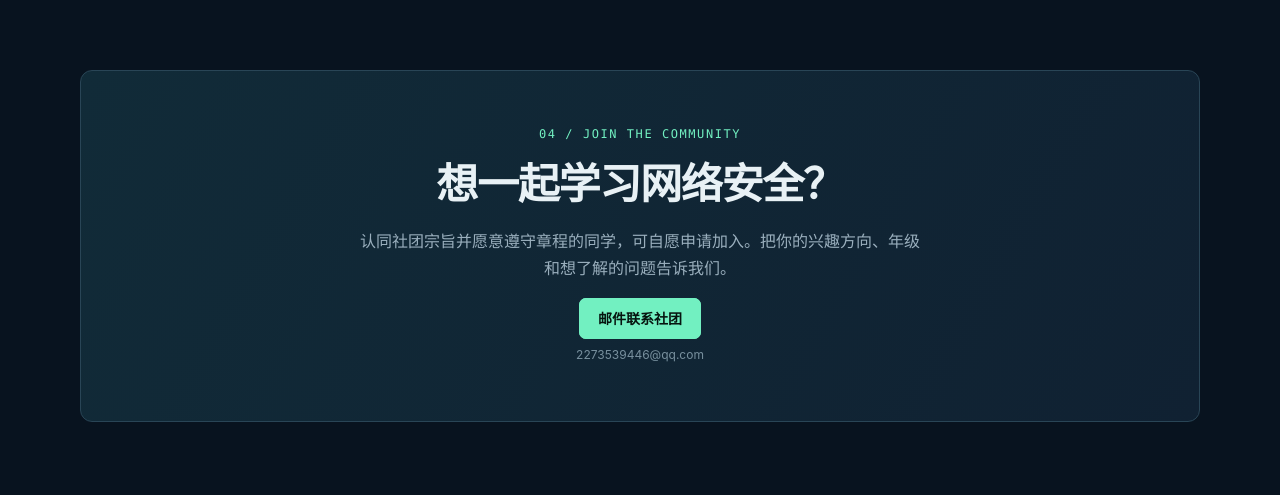
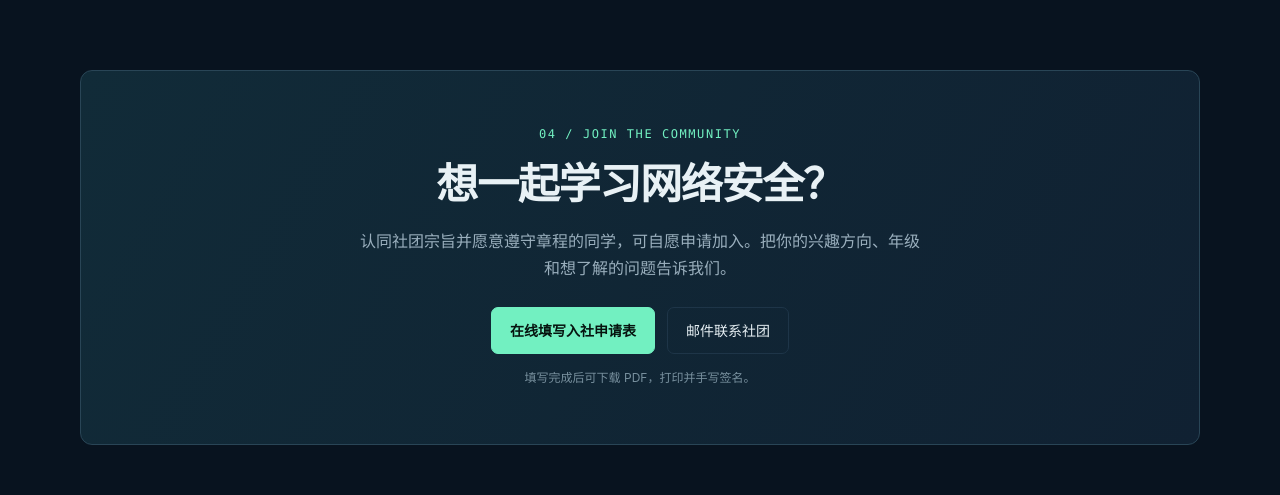
Before and after one commit to hackerqiuhanyijian/tianshan-sec, a plain HTML site: page index.html in a window 1280 px wide. Shown: the part 2214-2709 px from the top of the page. Drawn offline with Linux system fonts and the light colour scheme.

Commit message:
修改了加入我们，增加了社团申请表小程序链接

```diff
--- a/index.html
+++ b/index.html
@@ -36,7 +36,7 @@
       <div class="principles"><article class="principle"><span class="icon">01</span><div><h3>先确认授权</h3><p>仅在本人拥有或已获明确许可的系统、设备和靶场中测试。</p></div></article><article class="principle"><span class="icon">02</span><div><h3>保护隐私与数据</h3><p>不擅自访问、窃取、留存或传播他人数据与隐私信息。</p></div></article><article class="principle"><span class="icon">03</span><div><h3>避免造成影响</h3><p>不破坏服务、不扩大风险；发现问题及时停止并妥善处理。</p></div></article><article class="principle"><span class="icon">04</span><div><h3>负责任地报告</h3><p>发现漏洞后通过适当渠道报告，保护相关数据，避免影响扩大。</p></div></article></div>
       <div class="notice" style="margin-top:18px"><span class="icon">!</span><div><strong>安全实践须有边界</strong><p>未经授权的系统测试、数据窃取、服务破坏或隐私传播不属于社团活动。成员有权拒绝未经授权或超出本人意愿的任务。</p></div></div>
     </div></section>
-    <section class="section" id="join"><div class="wrap"><div class="join"><div class="eyebrow">04 / Join the community</div><h2>想一起学习网络安全？</h2><p>认同社团宗旨并愿意遵守章程的同学，可自愿申请加入。把你的兴趣方向、年级和想了解的问题告诉我们。</p><a class="btn primary" href="mailto:contact@example.com?subject=%E7%94%B3%E8%AF%B7%E5%8A%A0%E5%85%A5%E5%A4%A9%E5%B1%B1%E7%BD%91%E5%AE%89%E6%94%BB%E9%98%B2%E7%A4%BE">邮件联系社团</a><div class="placeholder">2273539446@qq.com</div></div></div></section>
+    <section class="section" id="join"><div class="wrap"><div class="join"><div class="eyebrow">04 / Join the community</div><h2>想一起学习网络安全？</h2><p>认同社团宗旨并愿意遵守章程的同学，可自愿申请加入。把你的兴趣方向、年级和想了解的问题告诉我们。</p><div class="actions" style="justify-content:center;margin-top:26px"><a class="btn primary" href="./club-application.html">在线填写入社申请表</a><a class="btn" href="mailto:2273539446@qq.com?subject=%E5%92%A8%E8%AF%A2%E5%8A%A0%E5%85%A5%E5%A4%A9%E5%B1%B1%E7%BD%91%E5%AE%89%E6%94%BB%E9%98%B2%E7%A4%BE">邮件联系社团</a></div><div class="placeholder">填写完成后可下载 PDF，打印并手写签名。</div></div></div></section>
   </main>
   <footer class="footer"><div class="wrap"><span>© <span id="year"></span> 天山网安攻防社 · 新疆天山职业技术大学</span><span>在合法授权的边界内，探索网络安全</span></div></footer>
   <script>document.getElementById('year').textContent=new Date().getFullYear();</script>
```
